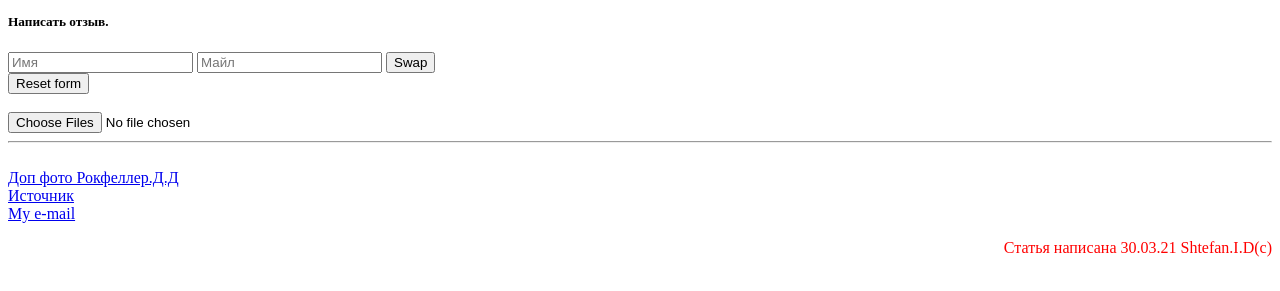
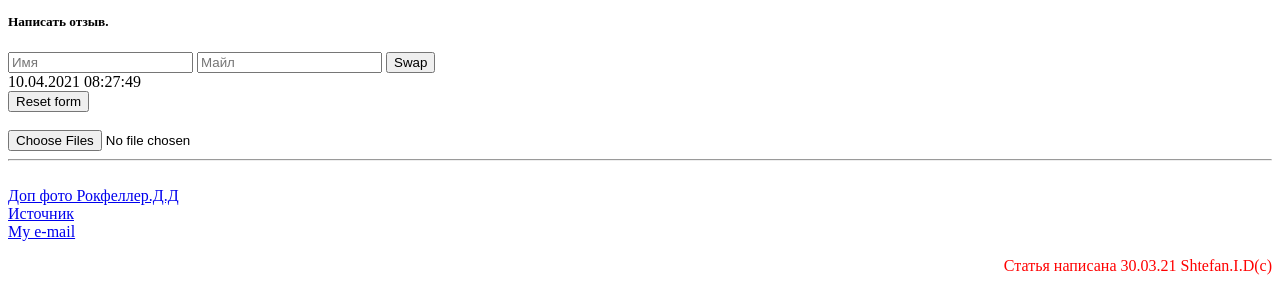
Before and after one commit to ShtefanI11/my-first-project, a plain HTML site: page index.html in a window 1280 px wide. Shown: the part 536-827 px from the top of the page. Drawn offline with Linux system fonts and the light colour scheme; files that its build step writes are made by us from their sources.

Commit message:
Add files via upload

```diff
--- a/index.html
+++ b/index.html
@@ -21,13 +21,37 @@
 <input type="button" onclick="swapValues()" id="click" value="Swap">
         <br>
         </form>
+        <div id="Time_block"></div>
         <script type="text/javascript">
             function swapValues(){
               document.getElementById("click").value =document.getElementById("Try").value;
 
             }
-            document.write(Date());
-            while
+
+            function zero_first_format(value)
+    {
+        if (value < 10)
+        {
+            value='0'+value;
+        }
+        return value;
+    }
+
+           function date_time()
+    {
+        var current_datetime = new Date();
+        var day = zero_first_format(current_datetime.getDate());
+        var month = zero_first_format(current_datetime.getMonth()+1);
+        var year = current_datetime.getFullYear();
+        var hours = zero_first_format(current_datetime.getHours());
+        var minutes = zero_first_format(current_datetime.getMinutes());
+        var seconds = zero_first_format(current_datetime.getSeconds());
+
+        return day+"."+month+"."+year+" "+hours+":"+minutes+":"+seconds;
+    }
+
+
+            document.getElementById('Time_block').innerHTML = date_time();
            </script>
       <input type="reset" value="Reset form">
       <br>
```
